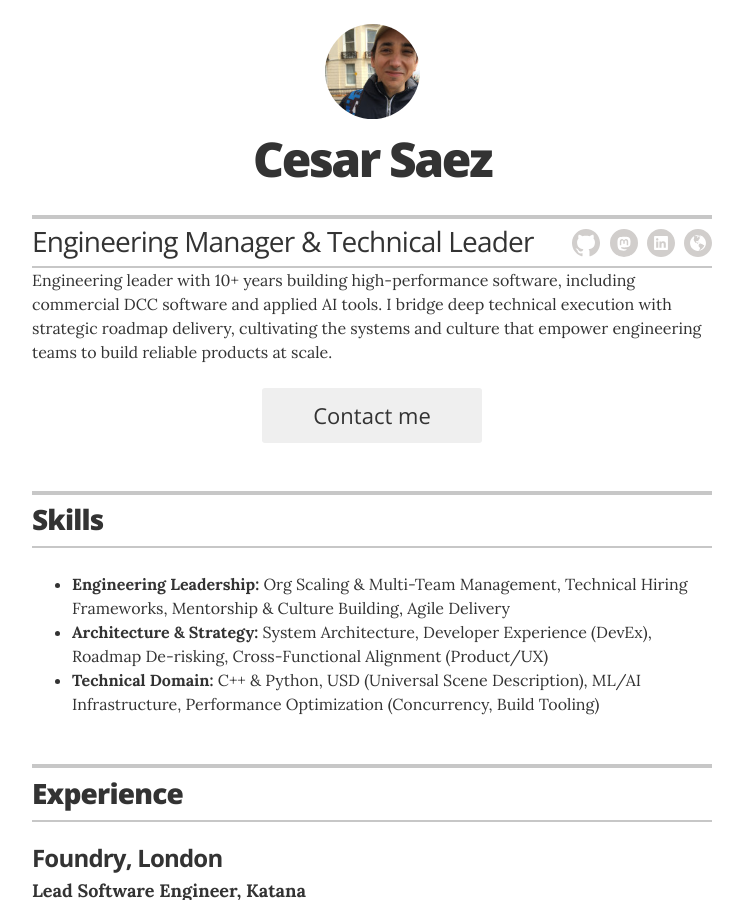
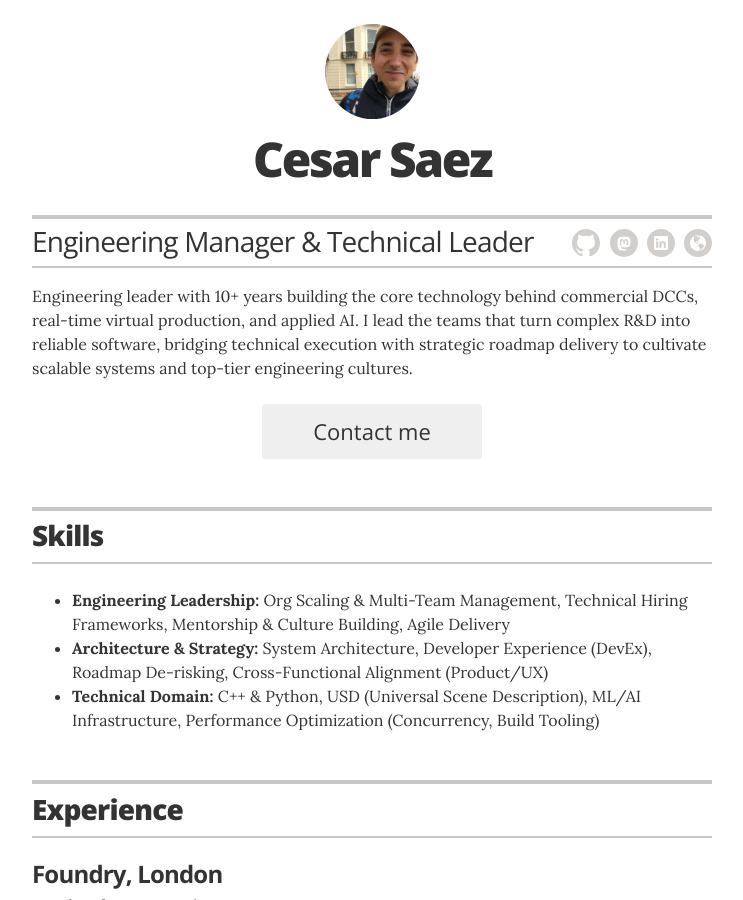
Before and after one commit to csaez/csaez.github.io, a Jekyll site: the page built from index.html, in a window 1280 px wide and 900 px high. Shown: the whole window, without its empty margins (268-1011 px from the left). Built offline with Jekyll 4.4.1, drawn with Linux system fonts in a browser that asks for light colours.

Commit message:
Update _config.yml

```diff
--- a/_config.yml
+++ b/_config.yml
@@ -19,7 +19,7 @@ resume_contact_email:           "hi@cesarsaez.com"
 resume_header_contact_info:     "London, UK - hi@cesarsaez.com"
 display_header_contact_info:    "true"
 
-resume_header_intro: "Engineering leader with 10+ years building high-performance software, including commercial DCC software and applied AI tools. I bridge deep technical execution with strategic roadmap delivery, cultivating the systems and culture that empower engineering teams to build reliable products at scale."
+resume_header_intro: "<p>Engineering leader with 10+ years building the core technology behind commercial DCCs, real-time virtual production, and applied AI. I lead the teams that turn complex R&D into reliable software, bridging technical execution with strategic roadmap delivery to cultivate scalable systems and top-tier engineering cultures.</p>"
 # use "yes" to display the email contact button,
 # "no" to display an "I'm not looking for work" message,
 # or remove the resume_looking_for_work option entirely
```
